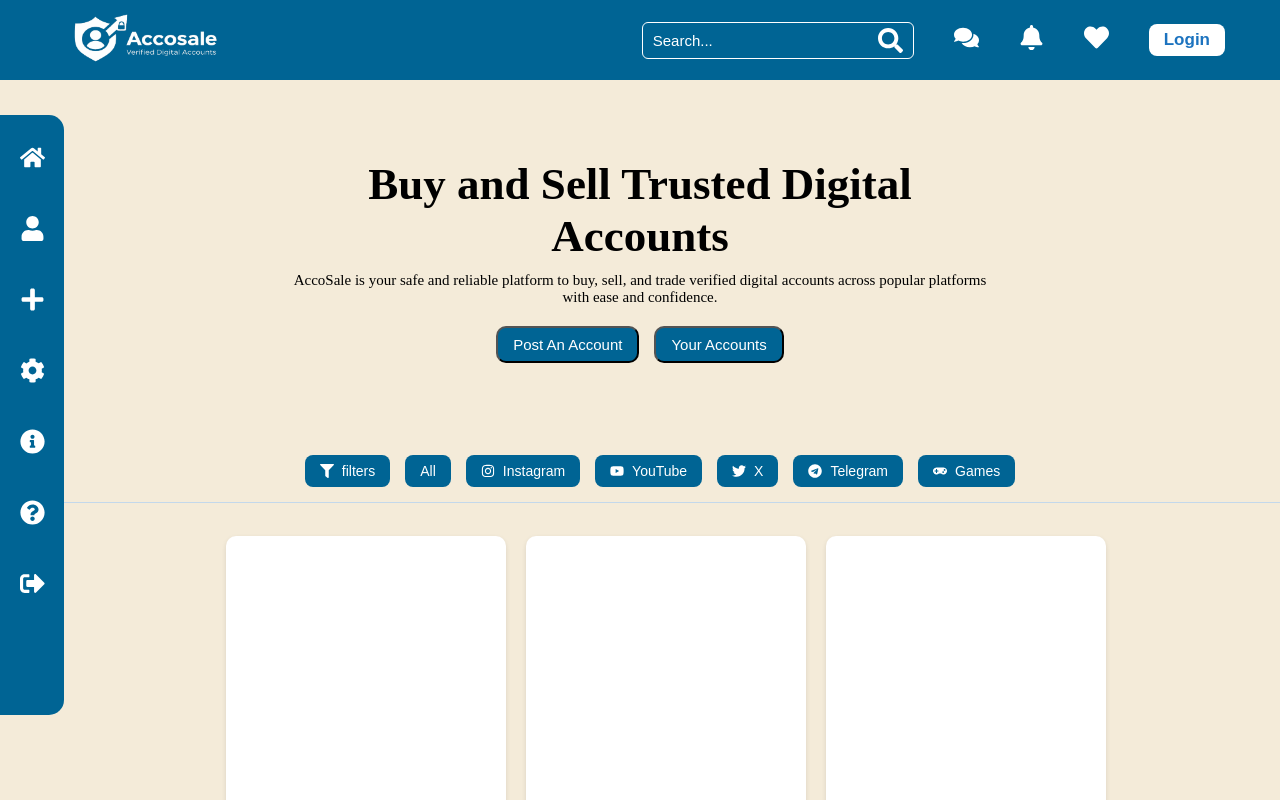
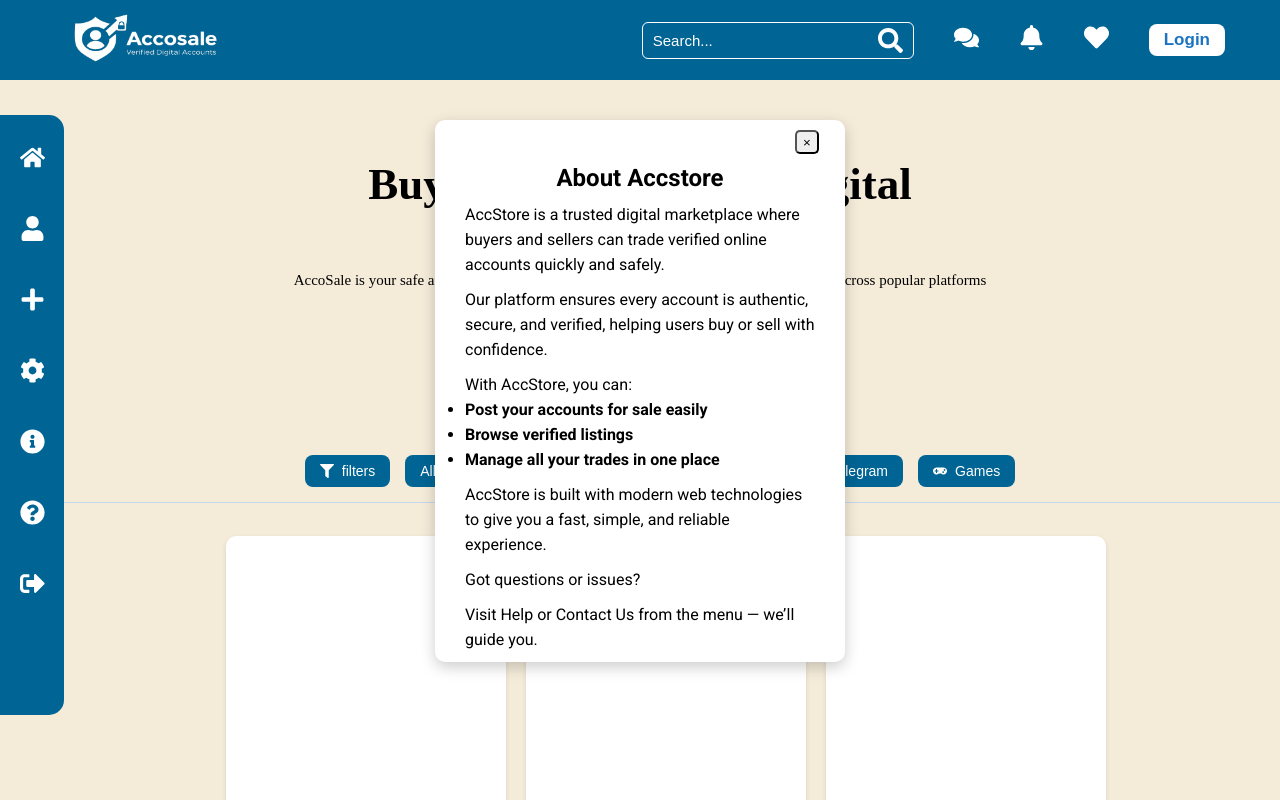
Before and after one commit to TRaneeth/Frontend_React_Accosale, a React (Vite) app: page / in a window 1280 px wide. Both pictures are taken after a click on the element "About us". Shown: the top 800 px of the page. Built offline with nearby package versions, Linux system fonts and the light colour scheme.

Commit message:
added info

```diff
--- a/src/App.css
+++ b/src/App.css
@@ -641,7 +641,7 @@ html, body {
   border-radius: 5px;
 
 }
-.close-btn:hover{
+.close-btn:hover,.close-btnn:hover{
   background-color: #d82b4d;
   color: white;
 }
@@ -701,27 +701,46 @@ html, body {
   margin-bottom: 10px;
 }
 
-/*Error section */
 
-.errorSection{
+.all-buttons{
   width: 100%;
-  height: 100vh;
   display: flex;
   flex-direction: column;
+  justify-content: center;
+  align-items: center;
+  position: absolute;
+  top: 15vh;
+  z-index: 90;
+}
+.about-us{
+  background: white;
+  padding:10px 30px;
+  width: 350px;
+  border-radius: 10px;
+  box-shadow: 0 5px 15px rgba(0,0,0,0.2);
+  display: flex;
+  flex-direction: column;
+  gap: 10px;
+  font-family: "Roboto", sans-serif;
+
+}
+.about-us h1{
+  text-align: center;
+}
+.about-us p,.about-us ul{
+  line-height: 25px;
+}
+.about-us ul li{
+  font-weight: bold;
+}
+.close-btnn{
+  width: 15px;
+  height: 15px;
+  padding: 10px;
+  display: flex;
   align-items: center;
   justify-content: center;
-  padding-bottom: 200px;
-  box-sizing: border-box;
+  position: relative;
+  left: 330px;
+  border-radius: 5px;
 }
-.errorSection h1{
-  font-size: 100px;
-
-}
-.errorSection div{
-  font-size: 30px;
-  font-family: sans-serif;
-}
-.errorSection p{
-  font-size: 20px;
-  color: blueviolet;
-}
--- a/src/components/SideBar.jsx
+++ b/src/components/SideBar.jsx
@@ -2,7 +2,7 @@ import React from 'react'
 import { useNavigate } from 'react-router-dom'
 import { FaHome, FaUser, FaPlus, FaCog, FaInfoCircle, FaQuestionCircle, FaSignOutAlt } from "react-icons/fa";
 
-const SideBar = ({showAddProductHandler}) => {
+const SideBar = ({showAddProductHandler,sideBarButtonsHandler}) => {
   const navigate = useNavigate();
 
   const goHome = () => {
@@ -26,7 +26,7 @@ const SideBar = ({showAddProductHandler}) => {
         <FaCog />
         <span>Settings</span>
       </div>
-      <div className="sideBar-item">
+      <div className="sideBar-item" onClick={sideBarButtonsHandler}>
         <FaInfoCircle />
         <span>About us</span>
       </div>
--- a/src/components/SidebarButtons.jsx
+++ b/src/components/SidebarButtons.jsx
@@ -1,9 +1,10 @@
 import React from 'react'
 
-const sidebarButtons = () => {
+const sidebarButtons = ({onClose}) => {
   return (
     <div className='all-buttons'>
         <div className="about-us">
+            <button className="close-btnn" onClick={onClose}>×</button>
             <h1>About Accstore</h1>
             <p>AccStore is a trusted digital marketplace where buyers and sellers can trade
                 verified online accounts quickly and safely.</p>
--- a/src/components/forms/Register.jsx
+++ b/src/components/forms/Register.jsx
@@ -46,7 +46,7 @@ const Register = ({showLoginHandler,onClose}) => {
             <input type="password" name='password' value={password} onChange={(e)=>setPassword(e.target.value)} placeholder="Password"></input>
             <button className="submit-btn" type='submit'>Register</button>
             <div className="links">
-                <a href="#" onClick={(e) => { e.preventDefault(); showLoginHandler(); }}>already have an account?</a>
+                <a href="#" onClick={showLoginHandler}>already have an account?</a>
             </div>
         </form>
     </div>
--- a/src/pages/LandingPage.jsx
+++ b/src/pages/LandingPage.jsx
@@ -6,6 +6,7 @@ import Menu from '../components/Menu'
 import Login from '../components/forms/Login'
 import Register from '../components/forms/Register'
 import AddProduct from '../components/forms/AddProduct'
+import SidebarButtons from '../components/SidebarButtons'
 import { TbFlagSearch } from 'react-icons/tb'
 
 const LandingPage = () => {
@@ -13,6 +14,7 @@ const LandingPage = () => {
   const [showRegister,setShowRegister] = useState(false)
   const [showAddProduct,setShowAddProduct] = useState(false)
   const [showLogout,setShowLogout] = useState(false)
+  const [showSideButtons,setShowSideButtons] = useState(false)
 
   useEffect(()=>{
     const loginToken =localStorage.getItem('loginToken')
@@ -31,17 +33,20 @@ const LandingPage = () => {
     setShowLogin(true)
     setShowRegister(false)
     setShowAddProduct(false)
+    setShowSideButtons(false)
   }
   const showRegisterHandler=()=>{
     setShowRegister(true)
     setShowLogin(false)
     setShowAddProduct(false)
+    setShowSideButtons(false)
   }
   const showAddProductHandler=()=>{
     if(showLogout){
       setShowAddProduct(true)
       setShowLogin(false)
       setShowRegister(false)
+      setShowSideButtons(false)
     }
     else{
       alert('Please Login')
@@ -53,19 +58,26 @@ const LandingPage = () => {
     setShowLogin(false)
     setShowRegister(false)
     setShowAddProduct(false)
+    setShowSideButtons(false)
+  }
+  const sideBarButtonsHandler=()=>{
+    setShowLogin(false)
+    setShowRegister(false)
+    setShowAddProduct(false)
+    setShowSideButtons(true)
   }
 
   return (
     <>
         <section className='landingSection'>
             <NavBar showLoginHandler={showLoginHandler} showLogout={showLogout} logoutHandler={logoutHandler}/>
-            <SideBar showAddProductHandler={showAddProductHandler}/>
+            <SideBar showAddProductHandler={showAddProductHandler} sideBarButtonsHandler={sideBarButtonsHandler}/>
             <Intro showAddProductHandler={showAddProductHandler}/>
             <Menu/>
             {showLogin && <Login showRegisterHandler={showRegisterHandler} onClose={closeAllHandler}/>}
             {showRegister && <Register showLoginHandler={showLoginHandler} onClose={closeAllHandler}/>}
             {showAddProduct && showLogout && <AddProduct onClose={closeAllHandler}/>}
-
+            {showSideButtons && <SidebarButtons onClose={closeAllHandler}/>}
         </section>
     </>
   )
```
